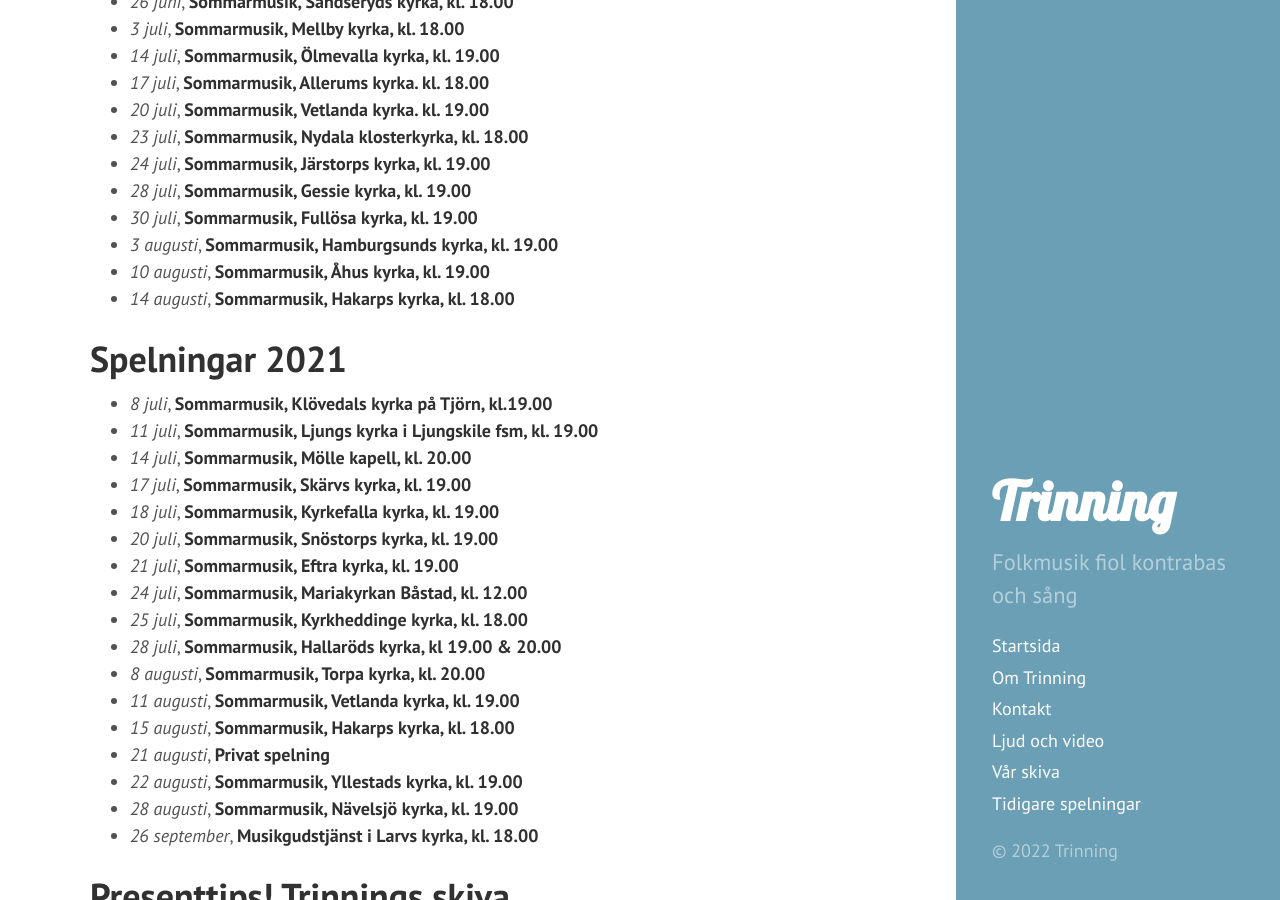
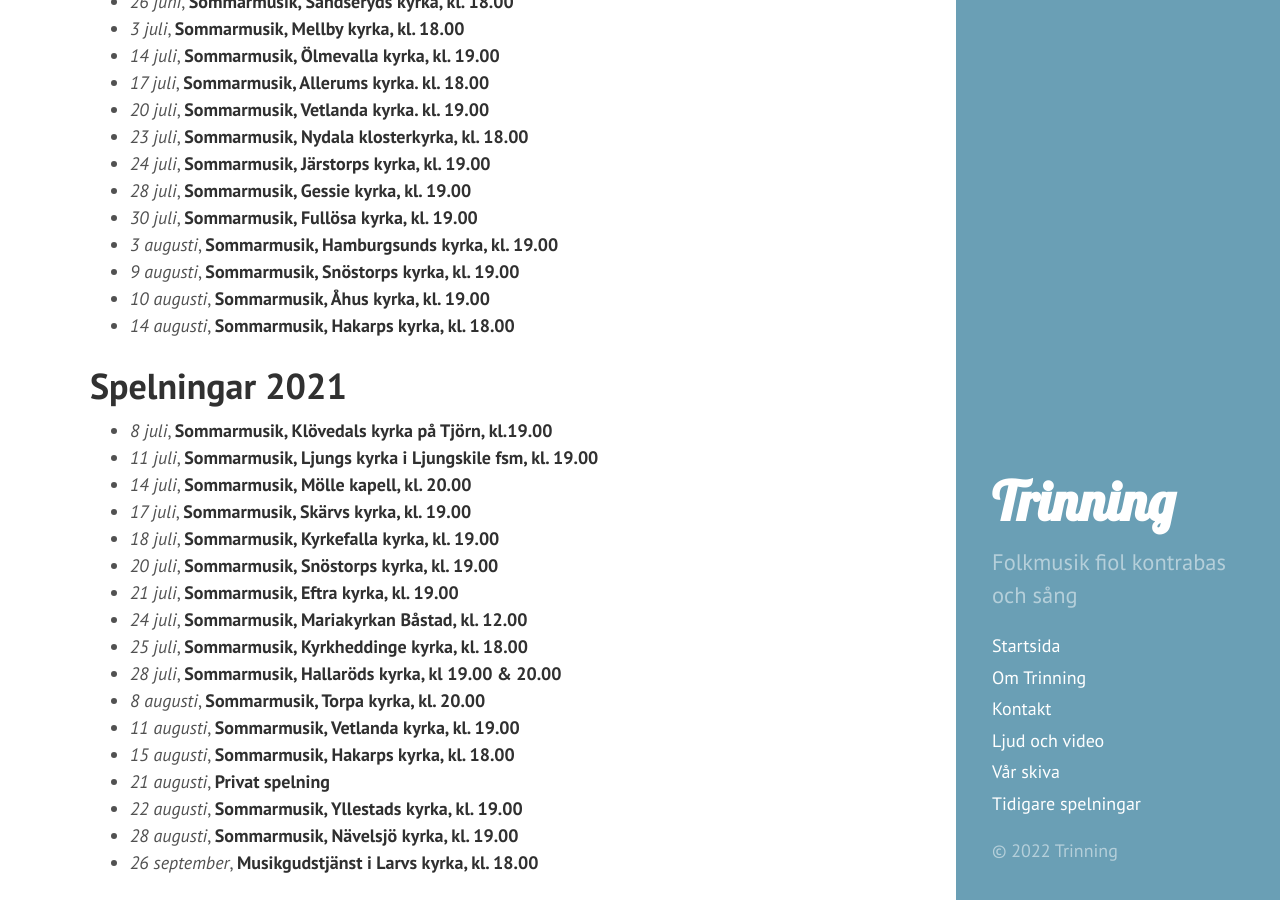
Before and after one commit to trinning/trinning.github.io, a Jekyll site: the page built from index.md, in a window 1280 px wide and 900 px high, scrolled down 732 px. Built offline with Jekyll 4.4.1, drawn with Linux system fonts in a browser that asks for light colours.

Commit message:
uppdaterat spelningar

```diff
--- a/index.md
+++ b/index.md
@@ -25,6 +25,7 @@ in lite norskt, amerikanskt, låtar från de brittiska öarna och visor från de
 * *28 juli*, **Sommarmusik, Gessie kyrka, kl. 19.00**
 * *30 juli*, **Sommarmusik, Fullösa kyrka, kl. 19.00**
 * *3 augusti*, **Sommarmusik, Hamburgsunds kyrka, kl. 19.00**
+* *9 augusti*, **Sommarmusik, Snöstorps kyrka, kl. 19.00**
 * *10 augusti*, **Sommarmusik, Åhus kyrka, kl. 19.00**
 * *14 augusti*, **Sommarmusik, Hakarps kyrka, kl. 18.00**
 
```
